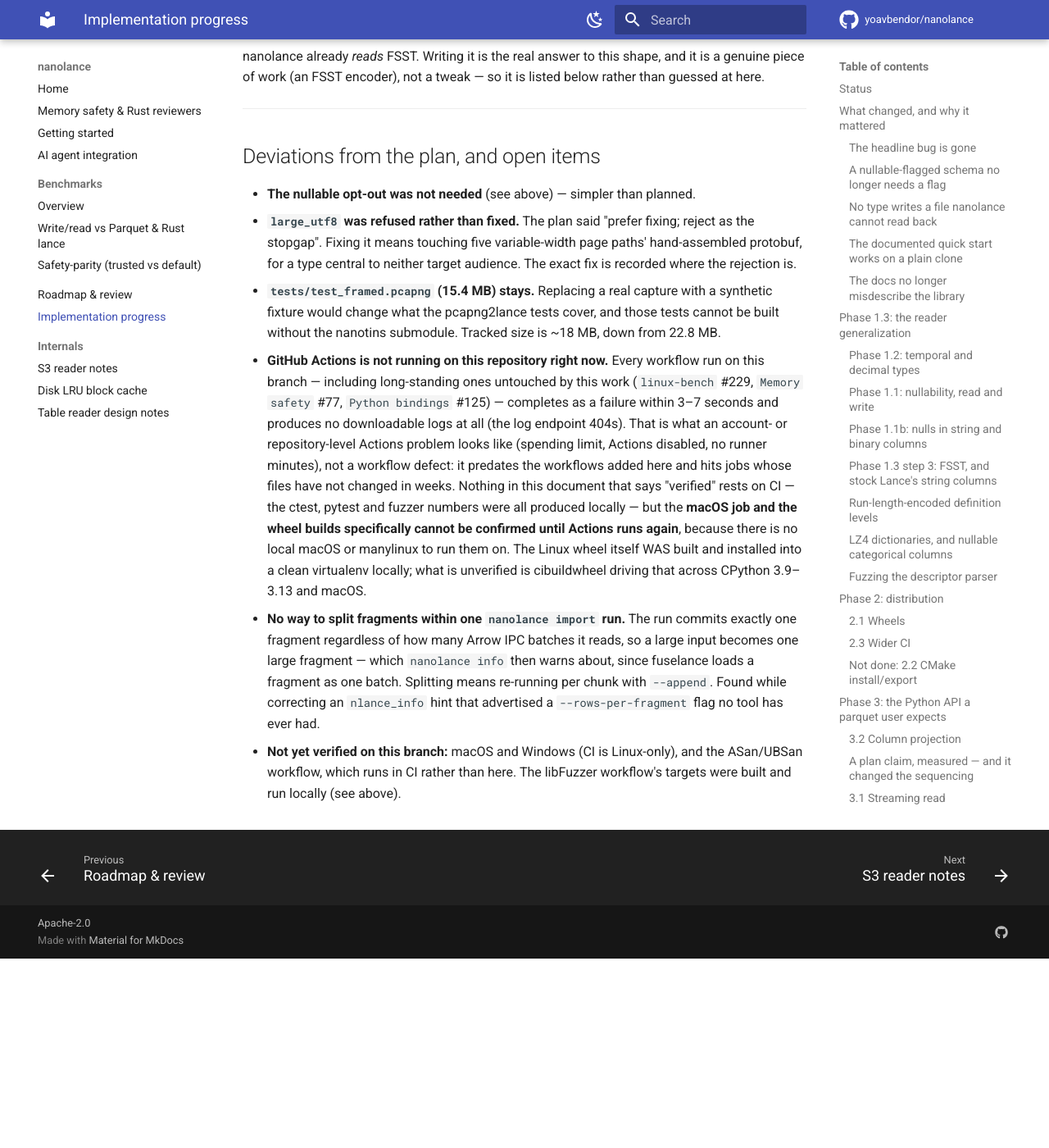
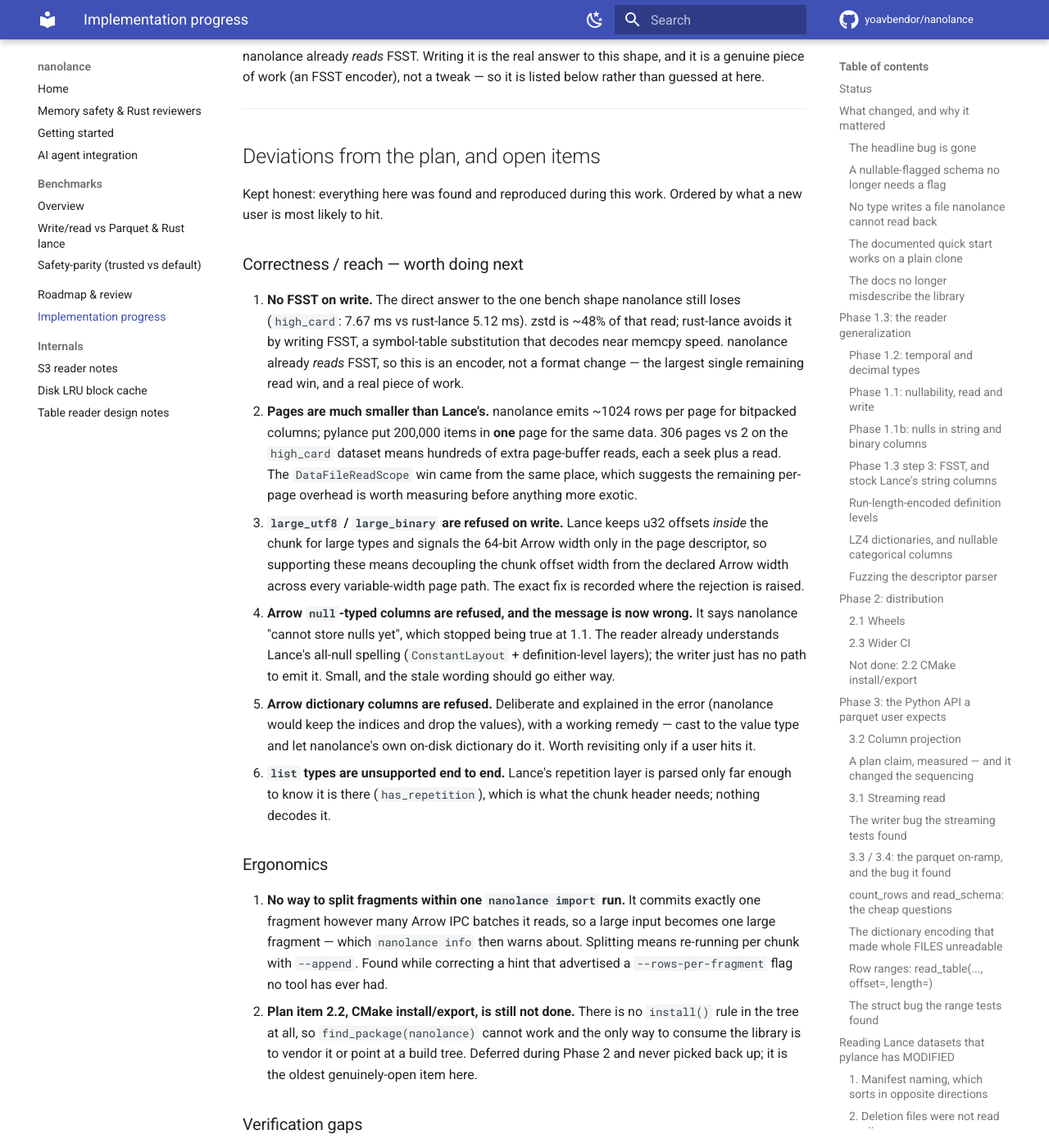
Before and after one commit to yoavbendor/nanolance, an MkDocs documentation site: the page built from docs/PROGRESS.md, in a window 1280 px wide and 1400 px high, scrolled down 34355 px. Shown: the whole window at 82% size. Built offline with MkDocs 1.6.1 and Material for MkDocs 9.7.7, drawn with Linux system fonts in a browser that asks for light colours; comment, search, counter and statistics services are not loaded; before the commit the page ends 35524 px from its top, so only the background shows below that; some of the changed text lies outside the part shown.

Commit message:
docs: an accurate open-items backlog, and one more stale null claim
The open-items list had drifted out of date in both directions, which is
worse than having none. It claimed GitHub Actions was dead on this
repository (it is healthy; ci-platforms covers macOS 14 and Windows 2022
and passes) and that macOS/Windows were unverified (they are not). What
IS still unverified is narrower and was not written down: every `wheels`
run on this branch is queued or cancelled, because the workflow cancels
in-progress runs and the branch has been pushed to faster than
cibuildwheel's matrix takes, so no wheel has ever been built here.

The list is now ordered by what a new user is most likely to hit and
names every gap found during this work, including the ones that predate
it: no FSST on write (the direct answer to the one bench shape we lose),
pages ~1024 rows where Lance writes one page per column, large_utf8,
Arrow null columns, Arrow dictionary columns, list types, no
fragment splitting within a run, and plan item 2.2 (CMake install/export)
which has no install() rule in the tree at all and is the oldest genuinely
open item.

Also corrects the refusal message for Arrow's null type, which still told
users "nanolance cannot store nulls yet". Nulls inside a typed column
have been stored since 1.1; what is missing is the writer side of Lance's
all-null spelling, which the reader already decodes. The message said the
wrong thing about a capability the project now has.

52/52 ctest, 606/606 pytest.

Co-Authored-By: Claude Opus 5 <noreply@anthropic.com>
Claude-Session: https://claude.ai/code/session_014PGy9PK68gHvyR8T1r5ueY

```diff
--- a/docs/PROGRESS.md
+++ b/docs/PROGRESS.md
@@ -1298,31 +1298,61 @@ piece of work (an FSST encoder), not a tweak — so it is listed below rather th
 
 ## Deviations from the plan, and open items
 
-- **The nullable opt-out was not needed** (see above) — simpler than planned.
-- **`large_utf8` was refused rather than fixed.** The plan said "prefer fixing; reject as the
-  stopgap". Fixing it means touching five variable-width page paths' hand-assembled protobuf, for a
-  type central to neither target audience. The exact fix is recorded where the rejection is.
+Kept honest: everything here was found and reproduced during this work. Ordered by what a new user
+is most likely to hit.
+
+### Correctness / reach — worth doing next
+
+1. **No FSST on write.** The direct answer to the one bench shape nanolance still loses
+   (`high_card`: 7.67 ms vs rust-lance 5.12 ms). zstd is ~48% of that read; rust-lance avoids it by
+   writing FSST, a symbol-table substitution that decodes near memcpy speed. nanolance already
+   *reads* FSST, so this is an encoder, not a format change — the largest single remaining read win,
+   and a real piece of work.
+2. **Pages are much smaller than Lance's.** nanolance emits ~1024 rows per page for bitpacked
+   columns; pylance put 200,000 items in **one** page for the same data. 306 pages vs 2 on the
+   `high_card` dataset means hundreds of extra page-buffer reads, each a seek plus a read. The
+   `DataFileReadScope` win came from the same place, which suggests the remaining per-page overhead
+   is worth measuring before anything more exotic.
+3. **`large_utf8` / `large_binary` are refused on write.** Lance keeps u32 offsets *inside* the
+   chunk for large types and signals the 64-bit Arrow width only in the page descriptor, so
+   supporting these means decoupling the chunk offset width from the declared Arrow width across
+   every variable-width page path. The exact fix is recorded where the rejection is raised.
+4. **Arrow `null`-typed columns are refused, and the message is now wrong.** It says nanolance
+   "cannot store nulls yet", which stopped being true at 1.1. The reader already understands Lance's
+   all-null spelling (`ConstantLayout` + definition-level layers); the writer just has no path to
+   emit it. Small, and the stale wording should go either way.
+5. **Arrow dictionary columns are refused.** Deliberate and explained in the error (nanolance would
+   keep the indices and drop the values), with a working remedy — cast to the value type and let
+   nanolance's own on-disk dictionary do it. Worth revisiting only if a user hits it.
+6. **`list` types are unsupported end to end.** Lance's repetition layer is parsed only far enough to
+   know it is there (`has_repetition`), which is what the chunk header needs; nothing decodes it.
+
+### Ergonomics
+
+7. **No way to split fragments within one `nanolance import` run.** It commits exactly one fragment
+   however many Arrow IPC batches it reads, so a large input becomes one large fragment — which
+   `nanolance info` then warns about. Splitting means re-running per chunk with `--append`. Found
+   while correcting a hint that advertised a `--rows-per-fragment` flag no tool has ever had.
+8. **Plan item 2.2, CMake install/export, is still not done.** There is no `install()` rule in the
+   tree at all, so `find_package(nanolance)` cannot work and the only way to consume the library is
+   to vendor it or point at a build tree. Deferred during Phase 2 and never picked back up; it is the
+   oldest genuinely-open item here.
+
+### Verification gaps
+
+9. **The wheel build has never completed on this branch.** Actions itself is healthy now — the
+   earlier note that it was dead is obsolete, and `ci-platforms` (macOS 14 + Windows 2022) passes —
+   but every `wheels` run is queued or cancelled, because the workflow cancels in-progress runs and
+   this branch has been pushed to faster than cibuildwheel's matrix takes. So manylinux/macOS wheels
+   across CPython 3.9–3.13 remain **unverified**. The Linux wheel itself was built and installed into
+   a clean virtualenv locally.
+
+### Deliberate deviations (not defects)
+
+- **The nullable opt-out was not needed** — simpler than planned.
 - **`tests/test_framed.pcapng` (15.4 MB) stays.** Replacing a real capture with a synthetic fixture
   would change what the pcapng2lance tests cover, and those tests cannot be built without the
   nanotins submodule. Tracked size is ~18 MB, down from 22.8 MB.
-- **GitHub Actions is not running on this repository right now.** Every workflow run on this branch
-  — including long-standing ones untouched by this work (`linux-bench` #229, `Memory safety` #77,
-  `Python bindings` #125) — completes as a failure within 3–7 seconds and produces no downloadable
-  logs at all (the log endpoint 404s). That is what an account- or repository-level Actions problem
-  looks like (spending limit, Actions disabled, no runner minutes), not a workflow defect: it
-  predates the workflows added here and hits jobs whose files have not changed in weeks. Nothing in
-  this document that says "verified" rests on CI — the ctest, pytest and fuzzer numbers were all
-  produced locally — but the **macOS job and the wheel builds specifically cannot be confirmed until
-  Actions runs again**, because there is no local macOS or manylinux to run them on. The Linux wheel
-  itself WAS built and installed into a clean virtualenv locally; what is unverified is cibuildwheel
-  driving that across CPython 3.9–3.13 and macOS.
-
-- **No way to split fragments within one `nanolance import` run.** The run commits exactly one
-  fragment regardless of how many Arrow IPC batches it reads, so a large input becomes one large
-  fragment — which `nanolance info` then warns about, since fuselance loads a fragment as one batch.
-  Splitting means re-running per chunk with `--append`. Found while correcting an `nlance_info` hint
-  that advertised a `--rows-per-fragment` flag no tool has ever had.
-
-- **Not yet verified on this branch:** macOS and Windows (CI is Linux-only), and the ASan/UBSan
-  workflow, which runs in CI rather than here. The libFuzzer workflow's targets were built and run
-  locally (see above).
+- **Two Phase 4 items were closed by measuring rather than implementing** (4.3 default-init buffers,
+  4.4 mmap), and one unplanned refactor was rejected the same way (making `MiniBlockChunkView` an
+  actual view, 3.8% for a span type threaded through six signatures). The numbers are above.
```
Also changed, not shown: 1 other file.
